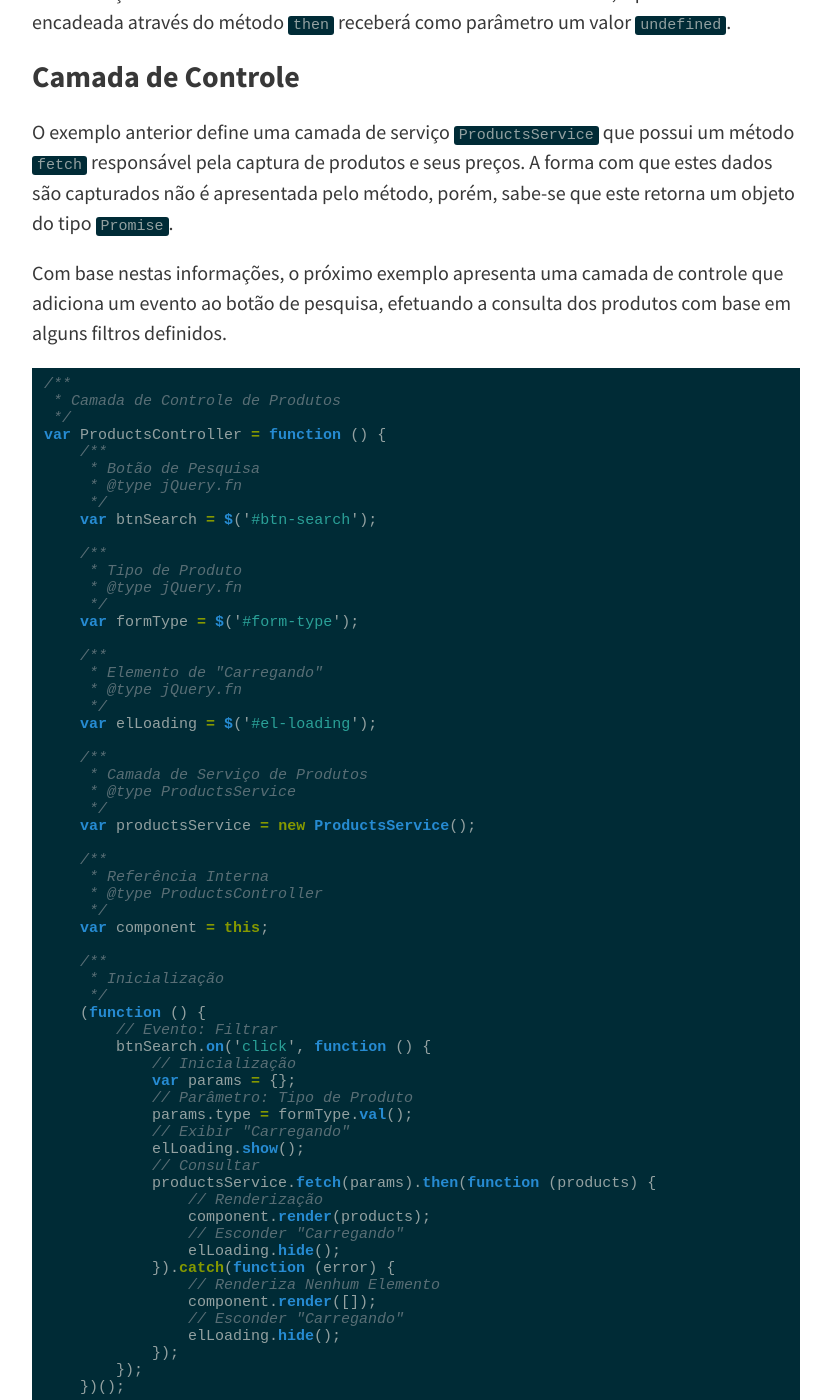
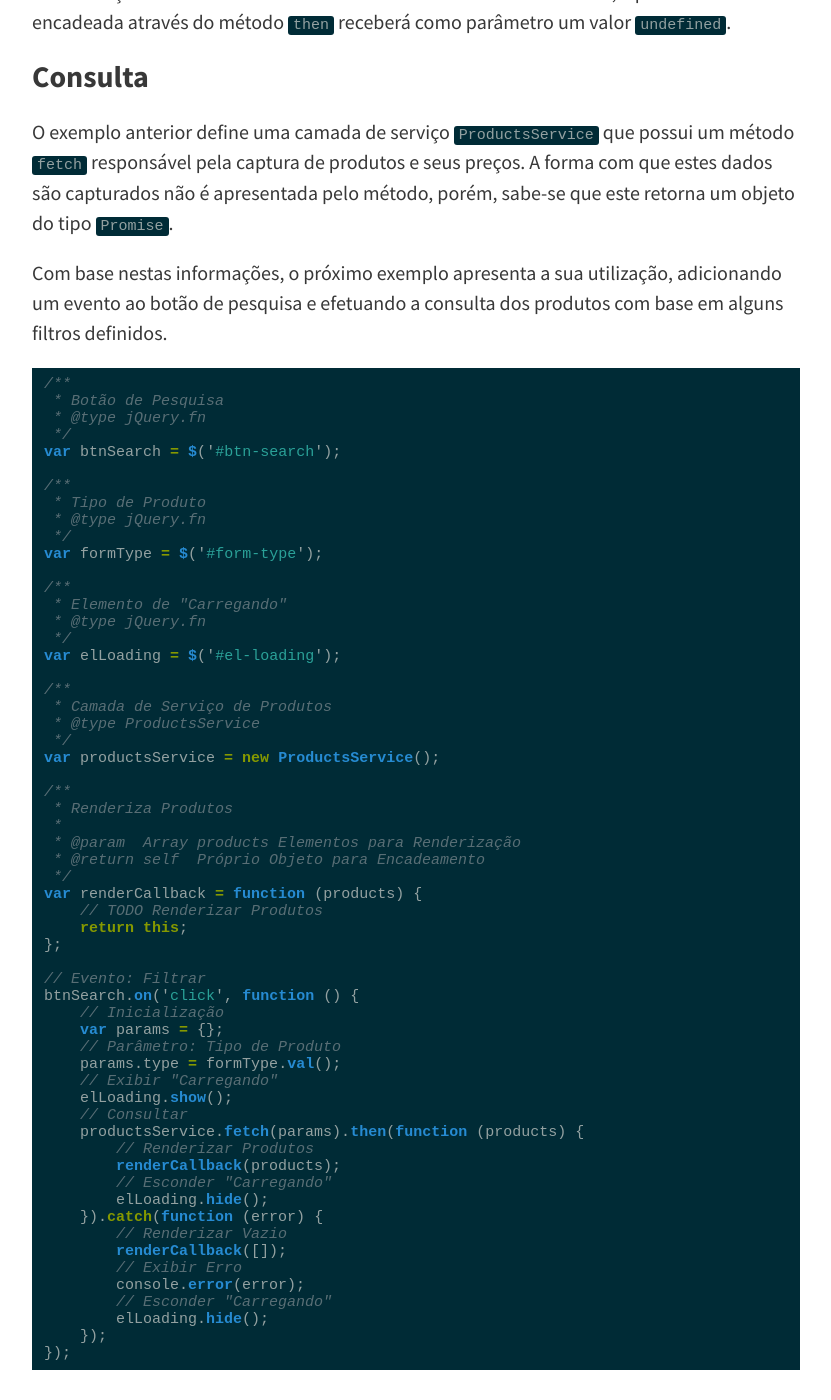
Before and after one commit to wandersonwhcr/wandersonwhcr.github.io, a Jekyll site: the page built from _posts/2017-03-18-javascript-promises.md, in a window 1280 px wide and 1400 px high, scrolled down 5052 px. Shown: the whole window, without its empty margins (224-1055 px from the left). Built offline with Jekyll 4.4.1, drawn with Linux system fonts in a browser that asks for light colours; nearby versions of some CDN libraries; comment, search, counter and statistics services are not loaded; some of the changed text lies outside the part shown.

Commit message:
Melhora a utilização da consulta de produtos

````diff
--- a/_posts/2017-03-18-javascript-promises.md
+++ b/_posts/2017-03-18-javascript-promises.md
@@ -175,85 +175,71 @@ Se uma _closure_ apresentar um tipo básico, como `number` ou `string`, este ser
 
 Portanto, verifica-se que o retorno de uma _closure_ informada nos métodos `then` é importante, pois possibilita o encadeamento com reutilização dos resultados encontrados nas execuções assíncronas. Caso uma _closure_ não informe um retorno, a próxima _closure_ encadeada através do método `then` receberá como parâmetro um valor `undefined`.
 
-### Camada de Controle
+### Consulta
 
 O exemplo anterior define uma camada de serviço `ProductsService` que possui um método `fetch` responsável pela captura de produtos e seus preços. A forma com que estes dados são capturados não é apresentada pelo método, porém, sabe-se que este retorna um objeto do tipo `Promise`.
 
-Com base nestas informações, o próximo exemplo apresenta uma camada de controle que adiciona um evento ao botão de pesquisa, efetuando a consulta dos produtos com base em alguns filtros definidos.
+Com base nestas informações, o próximo exemplo apresenta a sua utilização, adicionando um evento ao botão de pesquisa e efetuando a consulta dos produtos com base em alguns filtros definidos.
 
 ```js
 /**
- * Camada de Controle de Produtos
+ * Botão de Pesquisa
+ * @type jQuery.fn
  */
-var ProductsController = function () {
-    /**
-     * Botão de Pesquisa
-     * @type jQuery.fn
-     */
-    var btnSearch = $('#btn-search');
+var btnSearch = $('#btn-search');
 
-    /**
-     * Tipo de Produto
-     * @type jQuery.fn
-     */
-    var formType = $('#form-type');
+/**
+ * Tipo de Produto
+ * @type jQuery.fn
+ */
+var formType = $('#form-type');
 
-    /**
-     * Elemento de "Carregando"
-     * @type jQuery.fn
-     */
-    var elLoading = $('#el-loading');
+/**
+ * Elemento de "Carregando"
+ * @type jQuery.fn
+ */
+var elLoading = $('#el-loading');
 
-    /**
-     * Camada de Serviço de Produtos
-     * @type ProductsService
-     */
-    var productsService = new ProductsService();
+/**
+ * Camada de Serviço de Produtos
+ * @type ProductsService
+ */
+var productsService = new ProductsService();
 
-    /**
-     * Referência Interna
-     * @type ProductsController
-     */
-    var component = this;
+/**
+ * Renderiza Produtos
+ *
+ * @param  Array products Elementos para Renderização
+ * @return self  Próprio Objeto para Encadeamento
+ */
+var renderCallback = function (products) {
+    // TODO Renderizar Produtos
+    return this;
+};
 
-    /**
-     * Inicialização
-     */
-    (function () {
-        // Evento: Filtrar
-        btnSearch.on('click', function () {
-            // Inicialização
-            var params = {};
-            // Parâmetro: Tipo de Produto
-            params.type = formType.val();
-            // Exibir "Carregando"
-            elLoading.show();
-            // Consultar
-            productsService.fetch(params).then(function (products) {
-                // Renderização
-                component.render(products);
-                // Esconder "Carregando"
-                elLoading.hide();
-            }).catch(function (error) {
-                // Renderiza Nenhum Elemento
-                component.render([]);
-                // Esconder "Carregando"
-                elLoading.hide();
-            });
-        });
-    })();
-
-    /**
-     * Renderiza Elementos
-     *
-     * @param  Array products Elementos para Renderização
-     * @return self  Próprio Objeto para Encadeamento
-     */
-    this.render = function (products) {
-        // TODO Renderizar Elementos
-        return this;
-    };
-};
+// Evento: Filtrar
+btnSearch.on('click', function () {
+    // Inicialização
+    var params = {};
+    // Parâmetro: Tipo de Produto
+    params.type = formType.val();
+    // Exibir "Carregando"
+    elLoading.show();
+    // Consultar
+    productsService.fetch(params).then(function (products) {
+        // Renderizar Produtos
+        renderCallback(products);
+        // Esconder "Carregando"
+        elLoading.hide();
+    }).catch(function (error) {
+        // Renderizar Vazio
+        renderCallback([]);
+        // Exibir Erro
+        console.error(error);
+        // Esconder "Carregando"
+        elLoading.hide();
+    });
+});
 ```
 
 ## Referências
````
